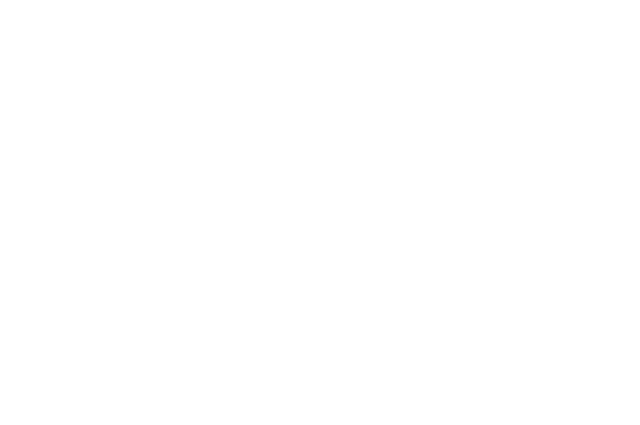
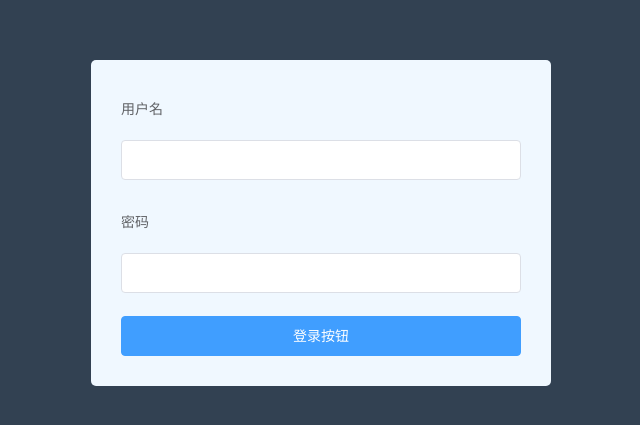
Before and after one commit to biubiuq/NewAPP, a Vue app: page / in a window 1280 px wide. Shown: the part 177-602 px from the top of the page, without its empty margins (319-959 px from the left). Built offline with nearby package versions, Linux system fonts and the light colour scheme.

Commit message:
1111111111111

```diff
--- a/src/components/Login.vue
+++ b/src/components/Login.vue
@@ -5,10 +5,10 @@
       label-width="80px"
       :model="Users">
   <el-form-item label="用户名">
-    <el-input v-model="Users.name"></el-input>
+    <el-input v-model="Users.userName"></el-input>
   </el-form-item>
   <el-form-item label="密码">
-    <el-input v-model="Users.password"></el-input>
+    <el-input v-model="Users.passWord"></el-input>
   </el-form-item>
 
      <el-button
@@ -27,27 +27,17 @@ export default {
       return {
         labelPosition: 'top',
         Users: {
-          name: '',
-          password: ''
+          userName: '',
+          passWord: ''
         }
       };
     },
     methods:{
         handleLogin(){
-         this.$http.post('userinfoes/GetUserInfo',this.Users ).then(res=>{
-             console.log(res);
-
-             ////跳转到首页
-             ////2.提示成功
-             ///不成功
-             ///1.提示信息
-            //aa
-
-
-
+         this.$http.get('user',this.Users).then(res=>{
+              console.log(res);
              if(res.status==200)
              {
-
                var t =res.data.entity
                    console.log(res.data);
                  if(!t)
@@ -57,8 +47,6 @@ export default {
                  localStorage.setItem('token',t.token);
                       this.$message.success('登录成功');
                       this.$router.push({name:'home'});
-
-
              }
              else
              {
--- a/src/plugins/http.js
+++ b/src/plugins/http.js
@@ -10,7 +10,7 @@
         console.log("请求之前做的事情")
         console.log(config)
         const token= localStorage.getItem('token');
-        if(config.url!="userinfoes/GetUserInfo")
+        if(config.url!="user")
         {
           if(!token)
           {
--- a/src/router/index.js
+++ b/src/router/index.js
@@ -10,7 +10,7 @@ Vue.use(Router)
 export default new Router({
   routes: [
     {
-      path: '/login',
+      path: '/',
       name: 'login',
       component: login
     },
@@ -36,5 +36,6 @@ export default new Router({
       component: home
 
     }
-  ]
+  ],
+  mode:'history'
 })
```
